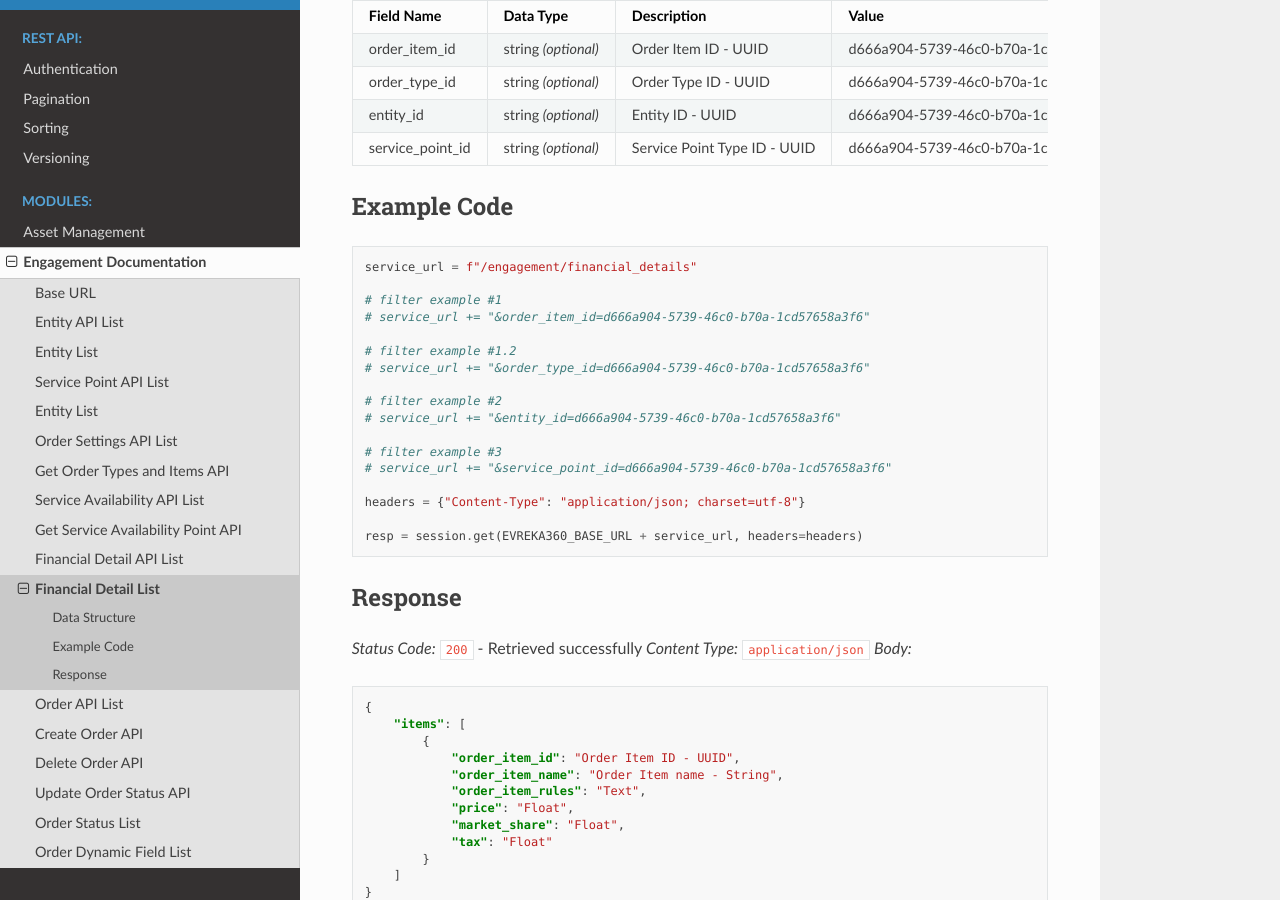
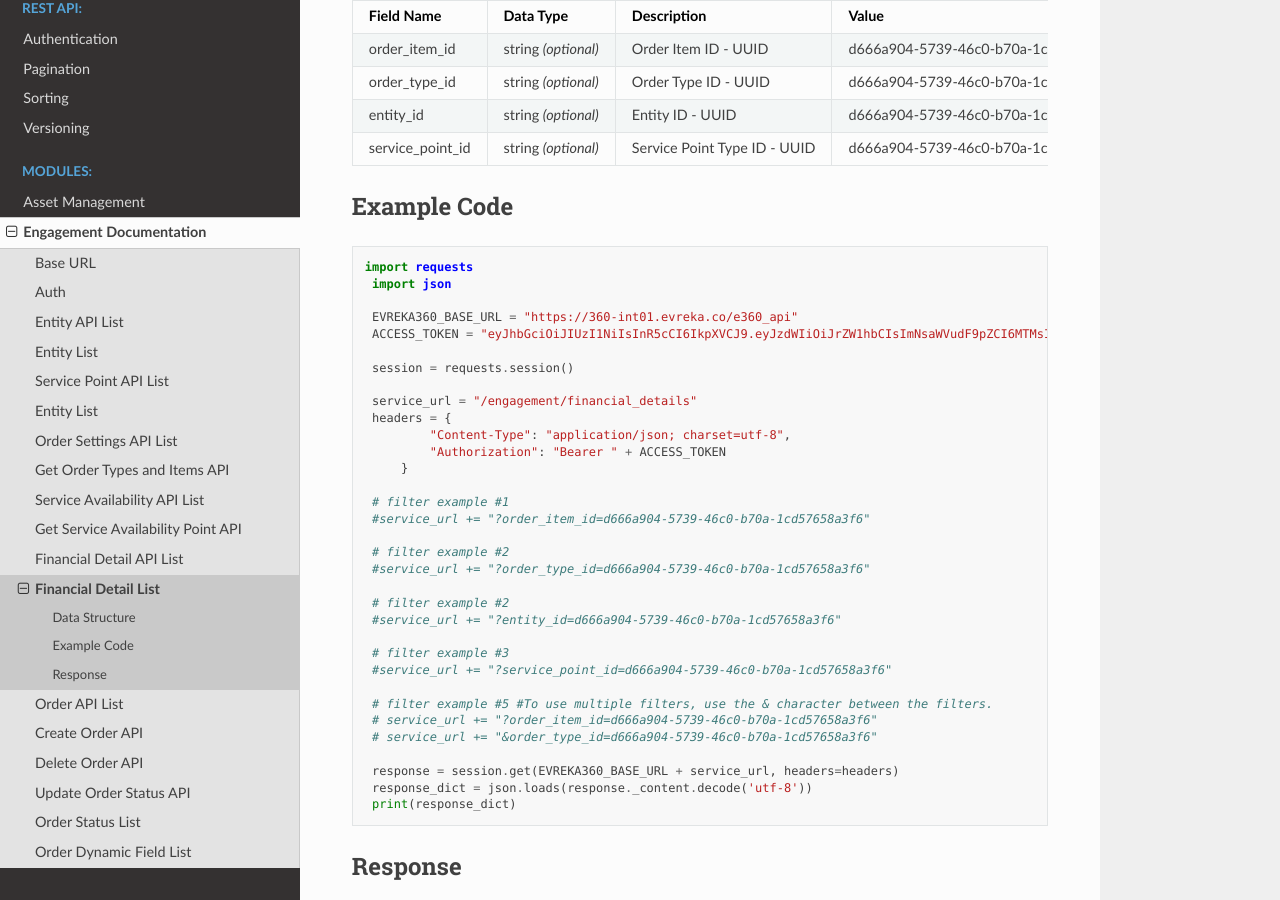
Before and after one commit to evrekadev/evreka-api-doc, a Sphinx documentation site: the page built from source/engagement/financial_detail/list.rst, in a window 1280 px wide and 900 px high, scrolled down 467 px. Built offline with Sphinx 7.4.7 and the Read the Docs theme 2.0.0, drawn with Linux system fonts in a browser that asks for light colours.

Commit message:
fix topics  mentioned in notion

```diff
--- a/source/engagement/financial_detail/list.rst
+++ b/source/engagement/financial_detail/list.rst
@@ -35,23 +35,39 @@ Example Code
 
 .. code-block:: python
 
-   service_url = f"/engagement/financial_details"
+   import requests
+    import json
 
-   # filter example #1
-   # service_url += "&order_item_id=d666a904-5739-46c0-b70a-1cd57658a3f6"
+    EVREKA360_BASE_URL = "https://360-int01.evreka.co/e360_api"
+    ACCESS_TOKEN = "eyJhbGciOiJIUzI1NiIsInR5cCI6IkpXVCJ9.eyJzdWIiOiJrZW1hbCIsImNsaWVudF9pZCI6MTMsImV4cCI6MTcxMDUwOTcxMX0.lhwcxYiKslMXRtCBexfCMmof9IDdD_q0OEc8ryYJ9uQ"
 
-   # filter example #1.2
-   # service_url += "&order_type_id=d666a904-5739-46c0-b70a-1cd57658a3f6"
+    session = requests.session()
 
-   # filter example #2
-   # service_url += "&entity_id=d666a904-5739-46c0-b70a-1cd57658a3f6"
+    service_url = "/engagement/financial_details"
+    headers = {
+            "Content-Type": "application/json; charset=utf-8",
+            "Authorization": "Bearer " + ACCESS_TOKEN
+        }
 
-   # filter example #3
-   # service_url += "&service_point_id=d666a904-5739-46c0-b70a-1cd57658a3f6"
+    # filter example #1
+    #service_url += "?order_item_id=d666a904-5739-46c0-b70a-1cd57658a3f6"
 
-   headers = {"Content-Type": "application/json; charset=utf-8"}
+    # filter example #2
+    #service_url += "?order_type_id=d666a904-5739-46c0-b70a-1cd57658a3f6"
 
-   resp = session.get(EVREKA360_BASE_URL + service_url, headers=headers)
+    # filter example #2
+    #service_url += "?entity_id=d666a904-5739-46c0-b70a-1cd57658a3f6"
+
+    # filter example #3
+    #service_url += "?service_point_id=d666a904-5739-46c0-b70a-1cd57658a3f6"
+
+    # filter example #5 #To use multiple filters, use the & character between the filters.
+    # service_url += "?order_item_id=d666a904-5739-46c0-b70a-1cd57658a3f6"
+    # service_url += "&order_type_id=d666a904-5739-46c0-b70a-1cd57658a3f6"
+
+    response = session.get(EVREKA360_BASE_URL + service_url, headers=headers)
+    response_dict = json.loads(response._content.decode('utf-8'))
+    print(response_dict)
 
 Response
 ^^^^^^^^^^^^^^^^^
--- a/source/engagement/index.rst
+++ b/source/engagement/index.rst
@@ -3,12 +3,13 @@
    PageBreak
 
 Engagement Documentation
-====================
+=========================
 
 .. toctree::
    :maxdepth: 2
 
    base_url
+   auth
    entity/index
    entity/list
    service_point/index
--- a/source/engagement/service_availability/index.rst
+++ b/source/engagement/service_availability/index.rst
@@ -12,6 +12,6 @@ This section provides documentation for available API endpoints of the Service A
    +-----------+-------------------------------------+-------------------------------------------+
    | Method    | Endpoint                            | Description                               |
    +===========+=====================================+===========================================+
-   | GET       | /service_availability               | Retrieve available dates with optional    |
+   | POST      | /service_availability               | Retrieve available dates with optional    |
    |           |                                     | parameters                                |
    +-----------+-------------------------------------+-------------------------------------------+
```
Also changed, not shown: other parts of source/engagement/index.rst (+1 -1 lines), source/engagement/auth.rst (added, +30 -0 lines), source/engagement/entity/list.rst (+27 -11 lines), source/engagement/service_availability/post.rst (renamed from source/engagement/service_availability/get.rst, +8 -22 lines), source/engagement/service_point/list.rst (+27 -11 lines).
